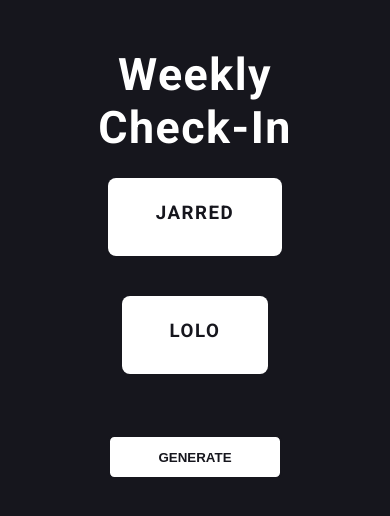
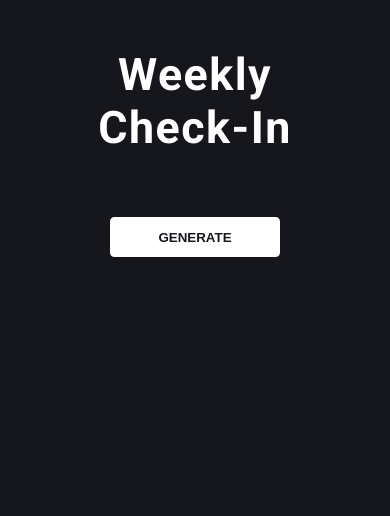
Before and after one commit to MxCrvr-PEx/weeklycheck-in, a plain HTML site: page index.html in a window 390 px wide. Drawn offline with Linux system fonts and the light colour scheme.

```diff
--- a/style.css
+++ b/style.css
@@ -94,7 +94,7 @@
     }
 
     .container {
-        display: flex;
+        display: none;
         flex-direction: column;
         justify-content: center;
         align-items: center;
@@ -121,7 +121,7 @@
     }
 
     .container {
-        display: flex;
+        display: none;
         justify-content: center;
         align-items: center;
         gap: 1.5rem;
@@ -147,7 +147,7 @@
     }
 
     .container {
-        display: flex;
+        display: none;
         justify-content: center;
         align-items: center;
         gap: 2.5rem;
```
